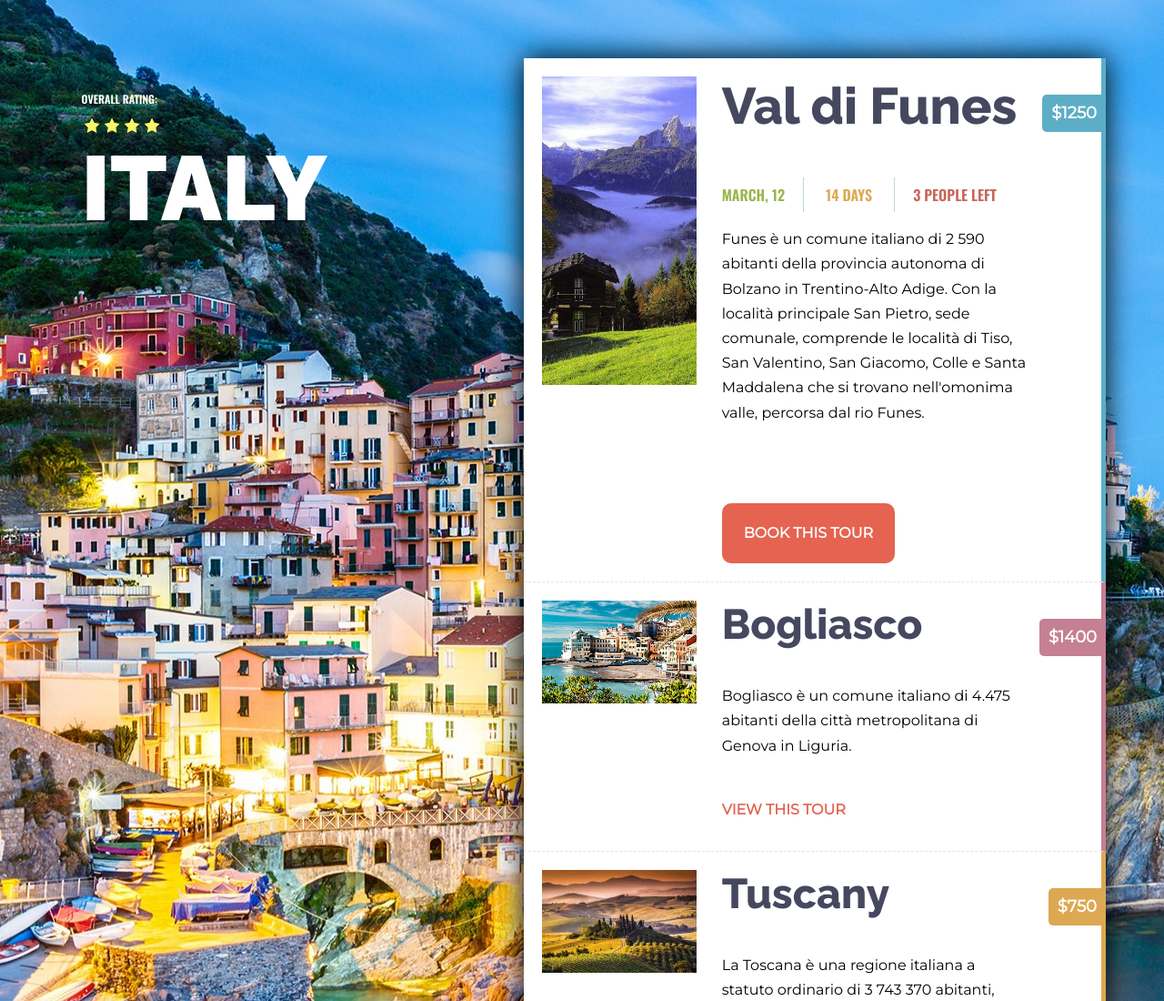
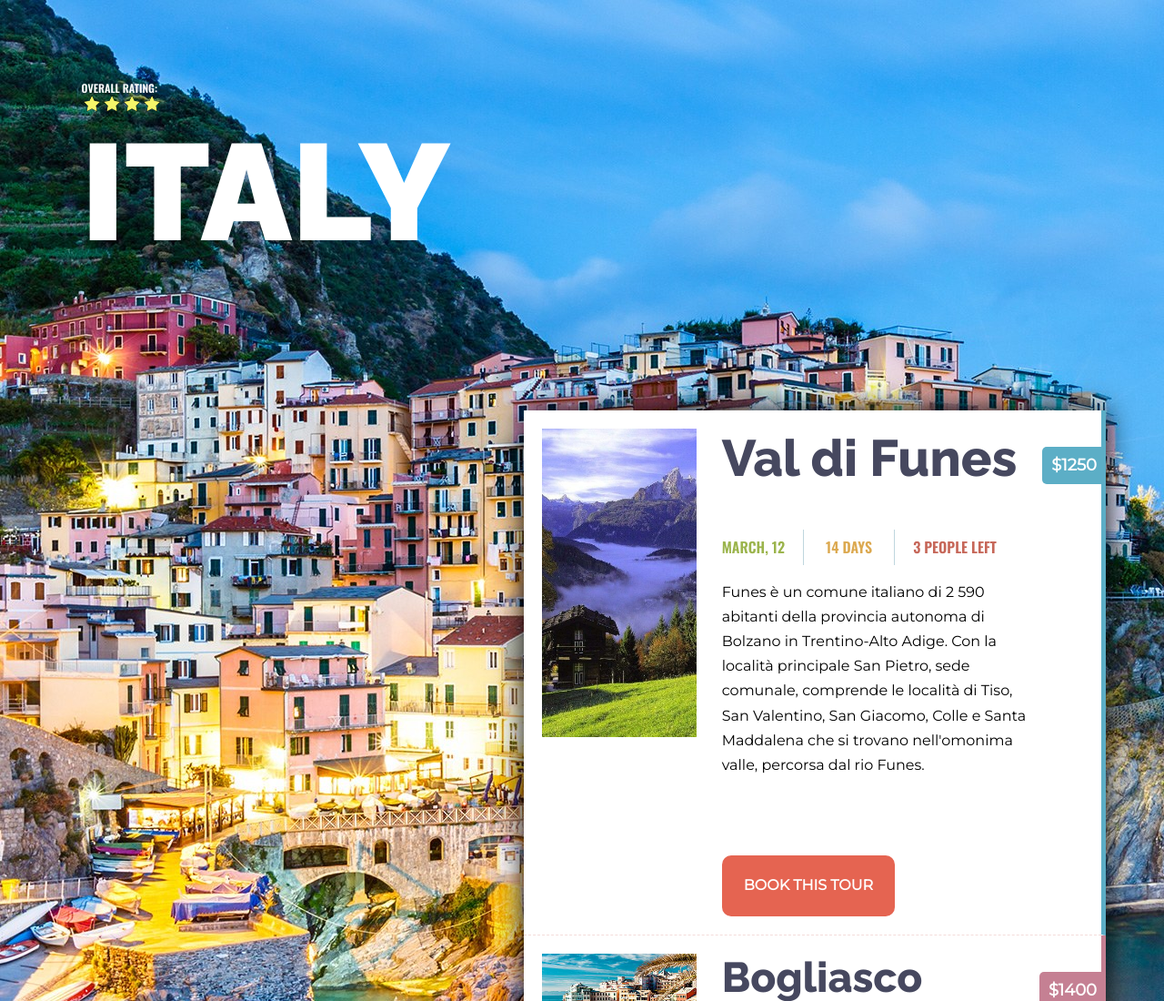
Before and after one commit to llChimerall/web_site, a plain HTML site: page index.html in a window 1280 px wide. Shown: the top 1100 px of the page at 91% size. Drawn offline with nearby package versions, Linux system fonts and the light colour scheme.

Commit message:
Правки

```diff
--- a/style.css
+++ b/style.css
@@ -244,12 +244,13 @@ body {
   .Italy__rating {
     font-family: 'Oswald';
     font-size: 12px;
+    margin: 0;
   }
 
   .Italy__name {
     font-family: 'Raleway';
     font-weight: 900;
-    font-size: 100px;
+    font-size: 150px;
     margin: 0;
   }
   .Italy__main, .Italy__rating {
```
